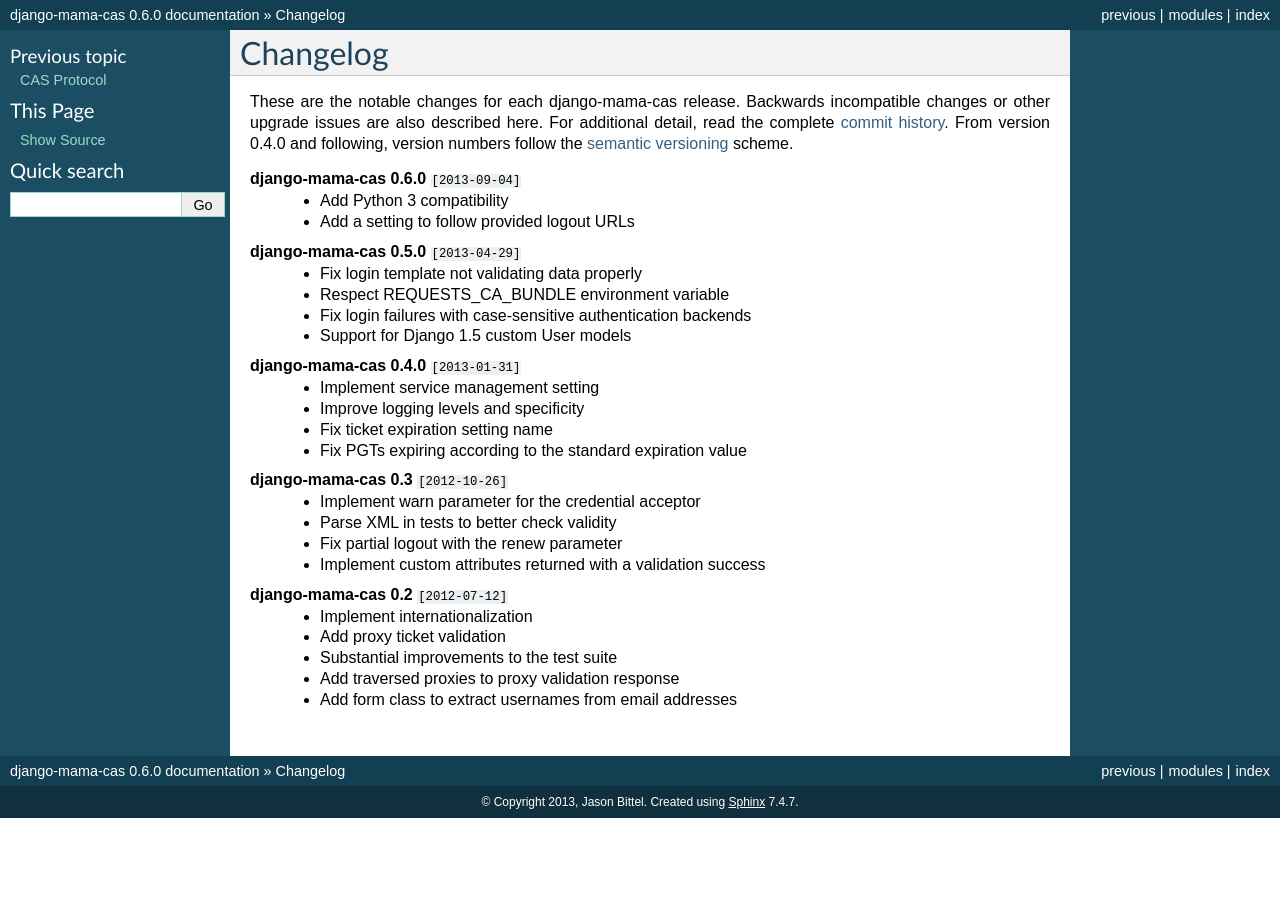
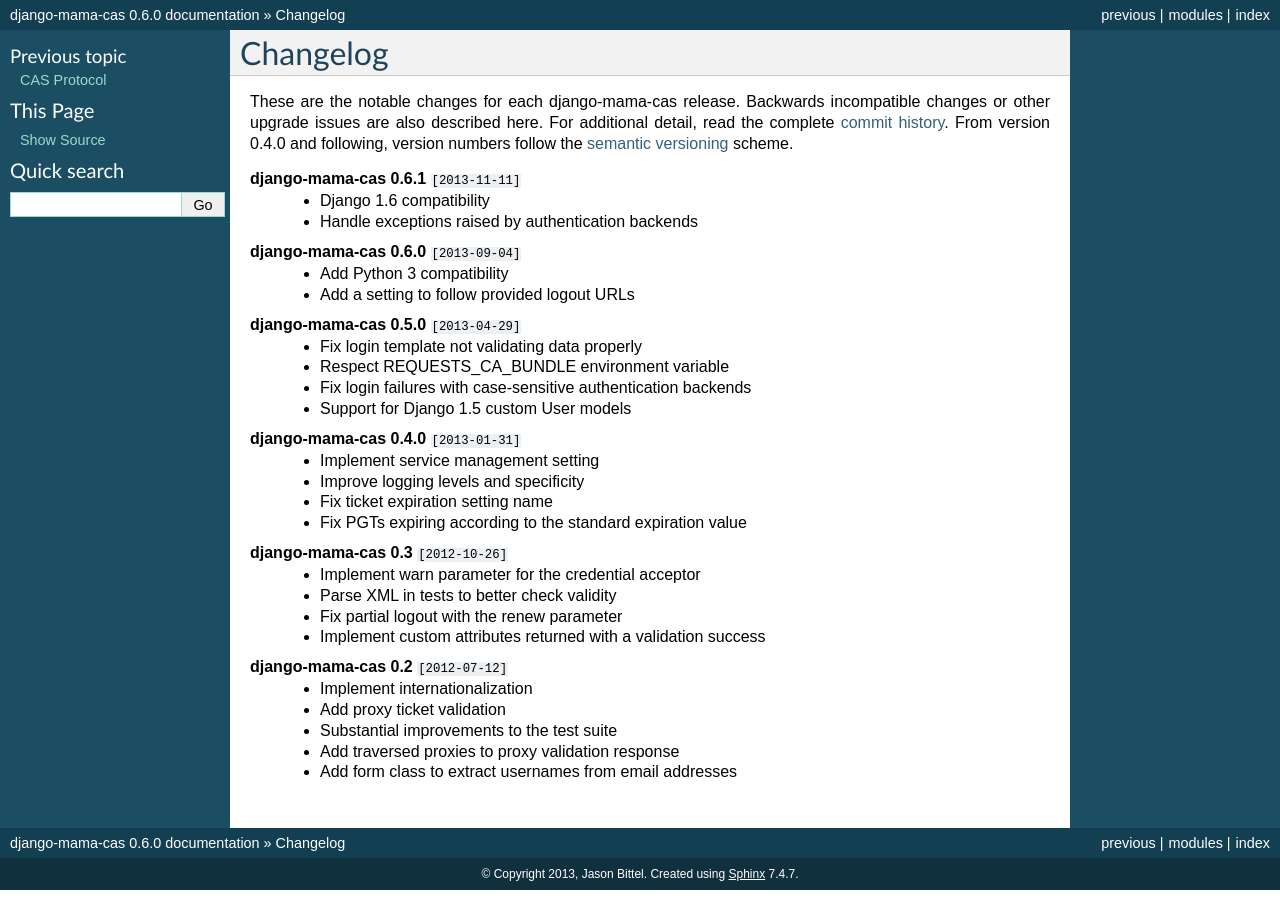
Before and after one commit to jbittel/django-mama-cas, a Sphinx documentation site: the page built from docs/changelog.rst, in a window 1280 px wide. Built offline with Sphinx 7.4.7, drawn with Linux system fonts in a browser that asks for light colours.

Commit message:
Update changelog

```diff
--- a/docs/changelog.rst
+++ b/docs/changelog.rst
@@ -3,10 +3,14 @@
 Changelog
 =========
 
-These are the notable changes for each django-mama-cas release.  Backwards
-incompatible changes or other upgrade issues are also described here.  For
-additional detail, read the complete `commit history`_.  From version 0.4.0
+These are the notable changes for each django-mama-cas release. Backwards
+incompatible changes or other upgrade issues are also described here. For
+additional detail, read the complete `commit history`_. From version 0.4.0
 and following, version numbers follow the `semantic versioning`_ scheme.
+
+**django-mama-cas 0.6.1** ``[2013-11-11]``
+   * Django 1.6 compatibility
+   * Handle exceptions raised by authentication backends
 
 **django-mama-cas 0.6.0** ``[2013-09-04]``
    * Add Python 3 compatibility
```
